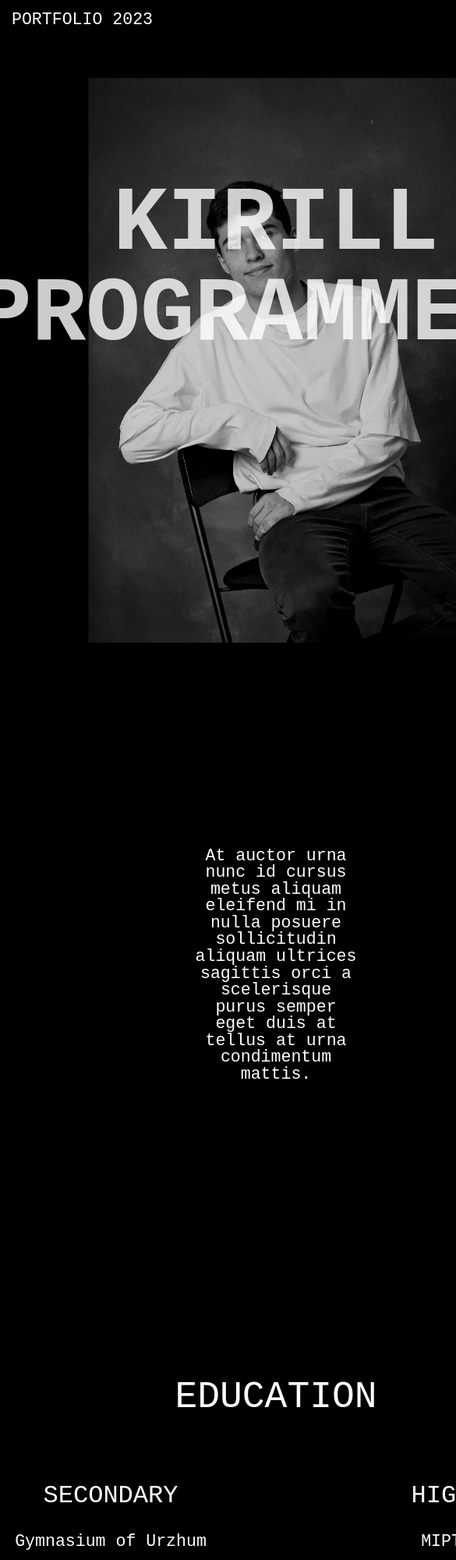
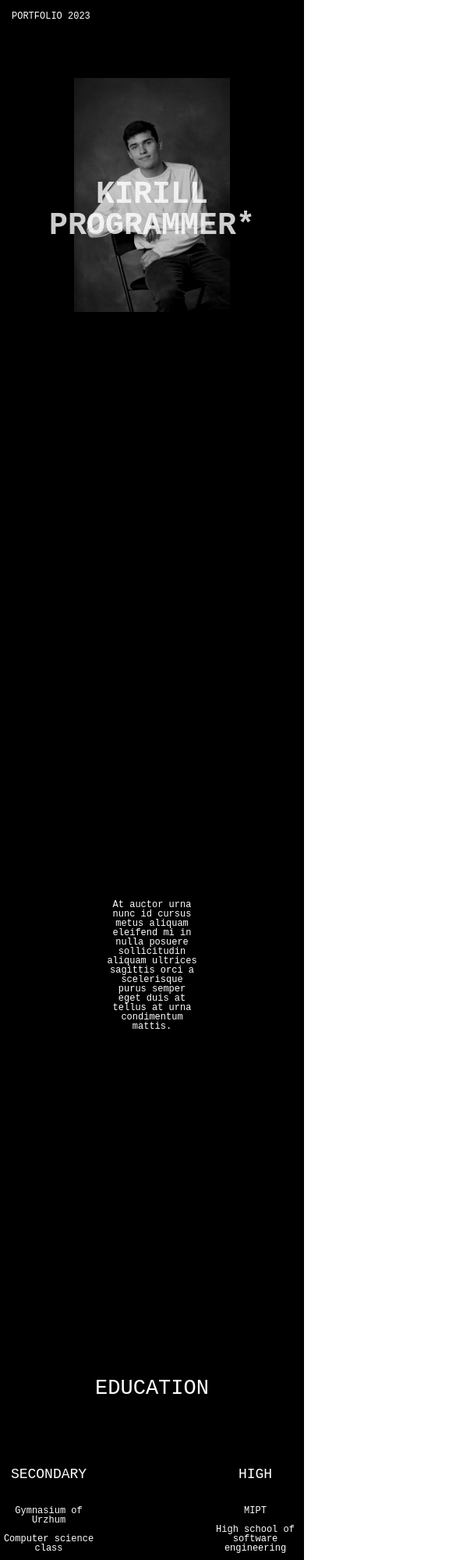
Before and after one commit to llirikh/llirikh.github.io, a plain HTML site: page index.html in a window 390 px wide. Shown: the top 2000 px of the page at 78% size, 585 px wide, since content can reach past the window. Drawn offline with Linux system fonts and the light colour scheme; a web font is replaced by a local one.

Commit message:
resize images

```diff
--- a/index.html
+++ b/index.html
@@ -2,6 +2,9 @@
 <html lang="en">
 <head>
     <meta charset="UTF-8">
+
+    <meta name="viewport" content="width=device-width, initial-scale=1.0">
+
     <meta name="description" content="Portfolio of Kirill Zhukov">
     <meta name="keywords" content="portfolio, programming, developer">
     <meta name="author" content="Kirill Zhukov">
--- a/styles/stylesheet.css
+++ b/styles/stylesheet.css
@@ -15,7 +15,7 @@
 }
 
 .text-xs {
-    font-size: calc(20px + 0.4vw);
+    font-size: 20px;
 }
 
 .text-sm {
@@ -41,12 +41,10 @@
 /* image settings */
 .image-sm {
     width: 70px;
-    height: 70px;
 }
 
 .image-xl {
     width: 481px;
-    height: 724px;
 }
 
 /* position settings */
@@ -56,15 +54,23 @@
 
 /* main settings */
 .page {
+    width: 100vw;
     background: black;
     color: white;
     font-family: 'Azeret Mono', monospace;
     position:absolute;
 }
 
+.content {
+    width: 100%;
+    max-width: 980px;
+    margin: auto;
+}
+
 
 /* header settings */
 .header {
+    width: 100%;
     height: 75px;
     display: flex;
 }
@@ -82,6 +88,7 @@
 }
 
 .interactive-block {
+    width: 100%;
     display: flex;
     position: relative;
     height: 775px;
@@ -121,6 +128,7 @@
 
 /* info settings*/
 .info {
+    width: 100%;
     height: 775px;
 }
 
@@ -137,6 +145,7 @@
 
 /* education settings */
 .education {
+    width: 100%;
     height: 870px;
 }
 
@@ -167,6 +176,7 @@
 
 /* skill settings */
 .skills {
+    width: 100%;
     height: 870px;
 }
 
@@ -182,3 +192,91 @@
 .footer-elem {
     margin: 10px 30px 30px 10px;
 }
+
+@media (max-width: 900px) {
+    .image-xl {
+        width: 360px;
+    }
+
+    .text-xs {
+        font-size: 15px;
+    }
+
+    .text-sm {
+        font-size: 24px;
+    }
+
+    .text-base {
+        font-size: 28px;
+    }
+
+    .text-lg {
+        font-size: 36px;
+    }
+
+    .text-xl {
+        font-size: 87px
+    }
+}
+
+@media (max-width: 665px) {
+    .image-xl {
+        width: 270px;
+    }
+
+    .text-xs {
+        font-size: 12px;
+    }
+
+    .text-sm {
+        font-size: 18px;
+    }
+
+    .text-base {
+        font-size: 21px;
+    }
+
+    .text-lg {
+        font-size: 27px;
+    }
+
+    .text-xl {
+        font-size: 65px
+    }
+}
+
+@media (max-width: 665px) {
+    .image-xl {
+        width: 270px;
+    }
+
+    .text-xs {
+        font-size: 12px;
+    }
+
+    .text-sm {
+        font-size: 18px;
+    }
+
+    .text-base {
+        font-size: 21px;
+    }
+
+    .text-lg {
+        font-size: 27px;
+    }
+
+    .text-xl {
+        font-size: 65px
+    }
+}
+
+@media (max-width: 500px) {
+    .image-xl {
+        width: 200px;
+    }
+
+    .text-xl {
+        font-size: 40px
+    }
+}
```
